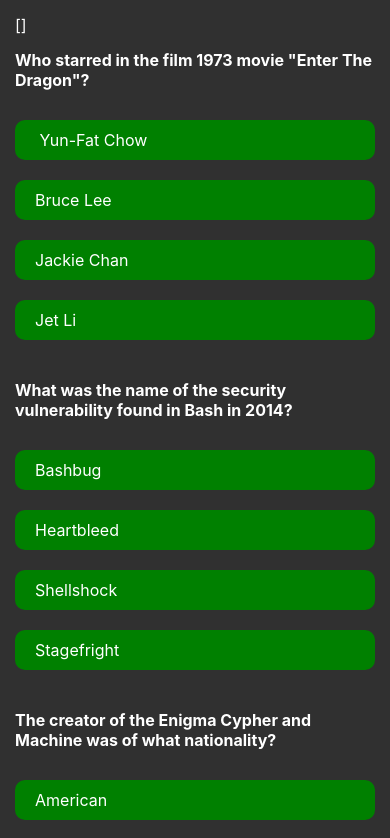
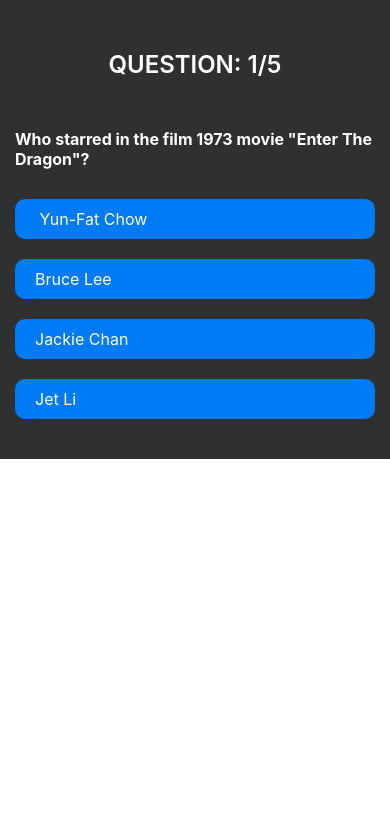
Before and after one commit to kepaperez/v.questions, a React Native app: screen / in a window 390 px wide. Shown: the top 838 px of the page. Built offline with nearby package versions, Linux system fonts and the light colour scheme.

Commit message:
5 qustions jejeç

```diff
--- a/pages/Home.js
+++ b/pages/Home.js
@@ -1,12 +1,13 @@
 import { View, Text, Button, StyleSheet, TouchableOpacity, ScrollView } from "react-native"
 import { useState, useEffect } from "react";
 import Question from "./Question";
-
+import Response from "./Response";
 const Home = () => {
     const [questions, setQuestions] = useState([{ "answers": [" Yun-Fat Chow", "Bruce Lee", "Jackie Chan", "Jet Li"], "correctAnswer": "Bruce Lee", "question": "Who starred in the film 1973 movie \"Enter The Dragon\"?" }, { "answers": ["Bashbug", "Heartbleed", "Shellshock", "Stagefright"], "correctAnswer": "Shellshock", "question": "What was the name of the security vulnerability found in Bash in 2014?" }, { "answers": ["American", "British", "German", "Polish"], "correctAnswer": "German", "question": "The creator of the Enigma Cypher and Machine was of what nationality?" }, { "answers": ["Leni", "Lincoln", "Luan", "Luna"], "correctAnswer": "Leni", "question": "Who is the \"dumb blonde\" character in Nickelodeon's \"The Loud House\"?" }, { "answers": ["England", "France", "Portugal", "Spain"], "correctAnswer": "Spain", "question": "Against which country did the Dutch Republic fight the Eighty Years' War?" }]);
-
+    const [qIndex, setQIndex] = useState(0);
 
     const [selectedAnswer, setSelectedAnswer] = useState([]);
+    const [score, setScore] = useState(0)
 
     function decodeHtmlEntities(text) {
         const entities = [
@@ -54,18 +55,42 @@ const Home = () => {
 
 
     return (
-        <ScrollView>
-            <View style={styles.mainCtn}>
-                <View><Text style={styles.answerText}>
-                    {JSON.stringify(selectedAnswer)}
-                </Text></View>
 
-                {questions.map((q, index) => (
+        <View style={styles.mainCtn}>
+
+            {qIndex < questions.length ?
+                <>
+                    <View style={styles.dataCtn}>
+                        <Text style={styles.indexText}>
+                            QUESTION: {
+                                qIndex != 5 ? qIndex + 1 : qIndex}/5
+                        </Text>
+
+                    </View>
+                    <Question question={questions[qIndex]} setQIndex={setQIndex} setScore={setScore} />
+                </>
+
+                :
+                <View>
+                    <Text style={styles.indexText}>
+                        YOUR SCORE:{score}/5
+                    </Text>
+                    {questions.map((q, index) => (
+                        <Response key={index} question={q}  />
+                    ))
+                    }
+                </View>
+
+
+            }
+
+
+            {/* {questions.map((q, index) => (
                     <Question question={q} />
                 ))
-                }
-            </View >
-        </ScrollView >
+                }*/}
+        </View >
+
     );
 }
 const styles = StyleSheet.create({
@@ -77,26 +102,24 @@ const styles = StyleSheet.create({
         borderRadius: 10,
     },
     mainCtn: {
+        height: '100%',
         padding: 15,
-        backgroundColor: '#303030'
+        backgroundColor: '#303030',
+        textAlign: 'center',
     },
     questionCtn: {
         marginVertical: 15,
     },
-    questionText: {
-        fontSize: 16,
-        fontWeight: 'bold',
-        marginBottom: 20,
+
+    indexText: {
+        padding: 10,
+        fontSize: 24,
+        fontWeight: '600',
         color: 'white',
-
+        textAlign: 'center',
     },
-
-    selectedAnswerButton: {
-        backgroundColor: '#1E90FF',
-    },
-    answerText: {
-        fontSize: 16,
-        color: 'white',
-    },
+    dataCtn: {
+        paddingVertical: 25,
+    }
 });
 export default Home
--- a/pages/Question.js
+++ b/pages/Question.js
@@ -1,17 +1,27 @@
+import { useState } from 'react'
 import { View, Text, StyleSheet, TouchableOpacity } from 'react-native'
 
-const Question = ({ question }) => {
+const Question = ({ question,setQIndex ,setScore}) => {
+
+    const onPress = (a,index)=>{
+      if(question.correctAnswer === a){
+        setScore(prevCount => prevCount + 1)
+      }
+      setQIndex(prevCount => prevCount + 1)
+    }
 
     return (
         <View style={styles.questionCtn}>
             <Text style={styles.questionText}>{question.question}</Text>
             {
-                question.answers.map((a) => (
-                    <TouchableOpacity style={[
+                question.answers.map((a,index) => (
+                    <TouchableOpacity key={a} style={[
                         styles.answersBtn,
-                      question ? styles.correct : styles.wrong
 
-                    ]} >
+
+                    ]}
+                    onPress={() =>onPress(a,index)}
+                    >
                         <Text style={styles.answerText}>{a}</Text>
                     </TouchableOpacity>
 
--- /dev/null
+++ b/pages/Response.js
@@ -0,0 +1,44 @@
+import { useState } from 'react'
+import { View, Text, StyleSheet, TouchableOpacity } from 'react-native'
+
+const Response = ({ question,setQIndex ,setScore}) => {
+
+
+    return (
+        <View style={styles.questionCtn}>
+            <Text style={styles.questionText}>{question.question}</Text>
+            <Text style={styles.answersBtn}>{question.correctAnswer}</Text>
+        </View>
+    )
+}
+const styles = StyleSheet.create({
+    correct:{
+        backgroundColor:'green'
+    },
+    wrong:{
+        backgroundColor:'red'
+    },
+    answersBtn: {
+        paddingHorizontal: 20,
+        paddingVertical: 10,
+        backgroundColor: 'green',
+        borderRadius: 10,
+        fontSize:16,
+        color:'white',
+    },
+    mainCtn: {
+        padding: 15,
+        backgroundColor: '#303030'
+    },
+    questionCtn: {
+        marginVertical: 15,
+    },
+    questionText: {
+        fontSize: 16,
+        fontWeight: 'bold',
+        marginBottom: 10,
+        color: 'white',
+
+    },
+});
+export default Response
```
